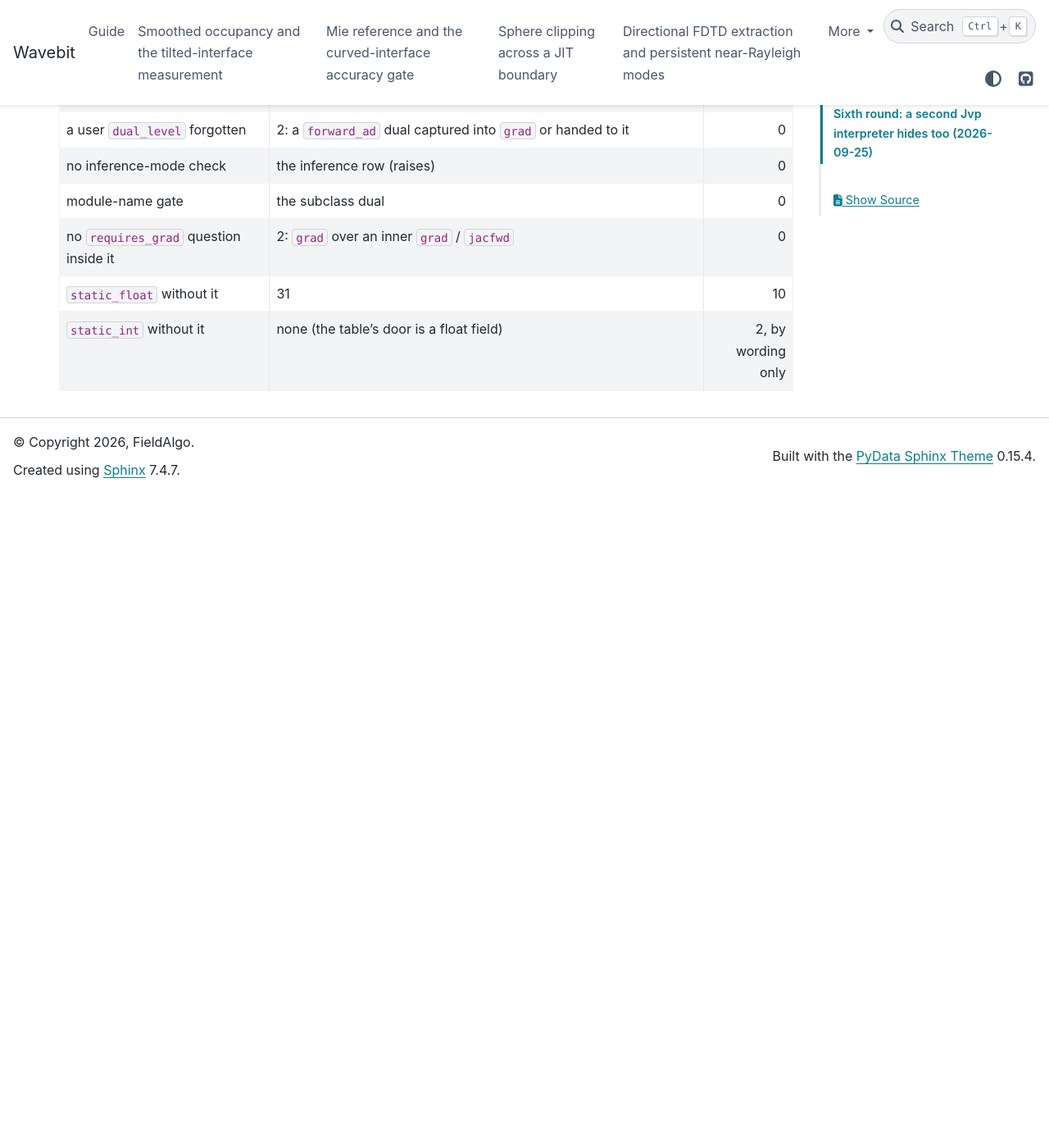
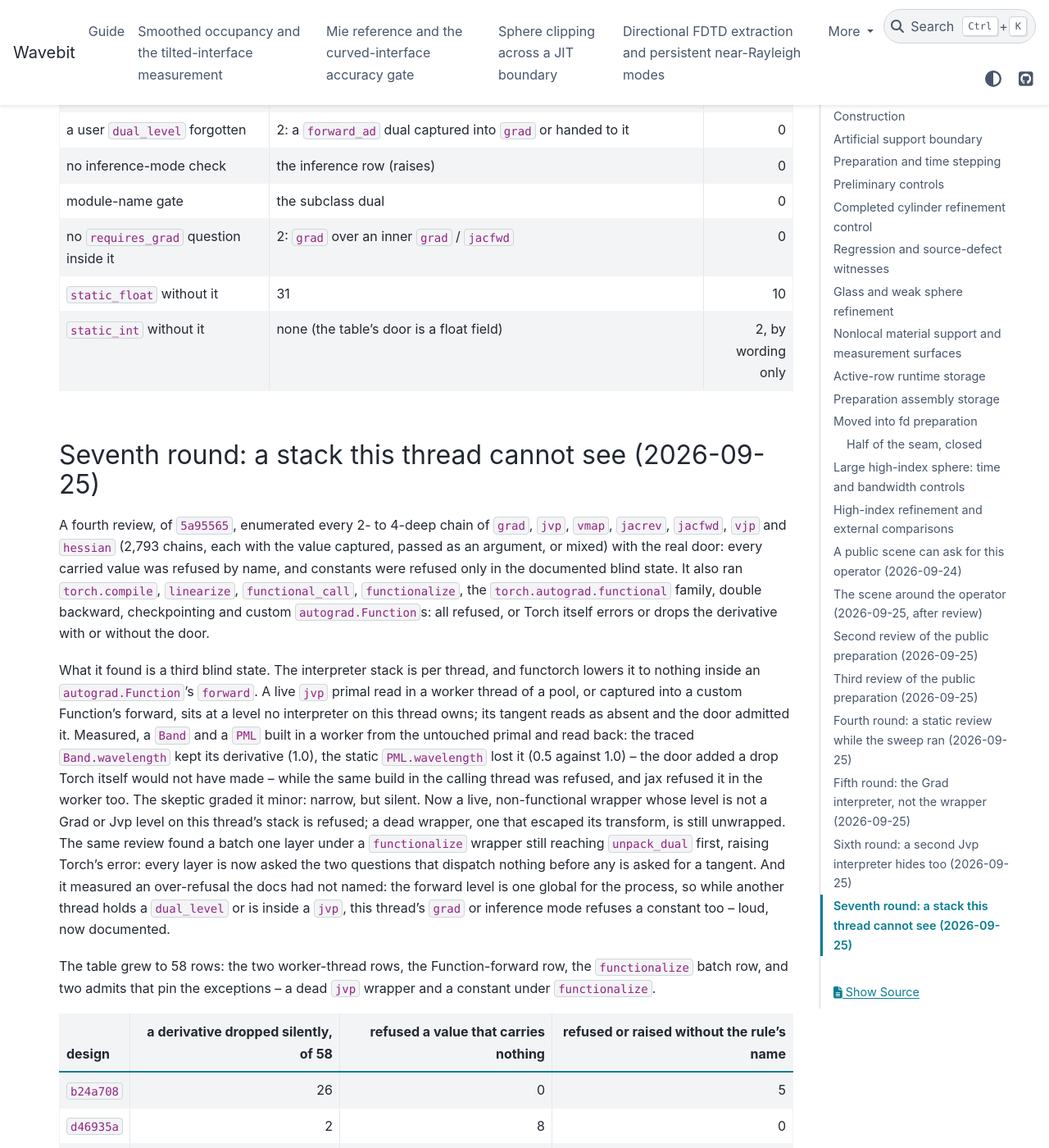
Before and after one commit to fieldalgo/wavebit, a Sphinx documentation site: the page built from docs/fd-symmetric-stencil.md, in a window 1280 px wide and 1400 px high, scrolled down 28610 px. Shown: the whole window at 82% size. Built offline with Sphinx 7.4.7 and the PyData theme 0.15.4, drawn with Linux system fonts in a browser that asks for light colours; before the commit the page ends 29212 px from its top, so only the background shows below that; some of the changed text lies outside the part shown.

Commit message:
fix(fd): a static door refuses a live wrapper from a stack this thread cannot see
A fourth review of 5a95565 enumerated every 2- to 4-deep chain of grad,
jvp, vmap, jacrev, jacfwd, vjp and hessian (2,793 chains, three ways each)
with the real door, plus torch.compile, linearize, functional_call,
functionalize, torch.autograd.functional, double backward, checkpointing
and custom autograd.Functions: every carried value refused by name. It
found a third blind state. The functorch interpreter stack is per thread,
and lowered to nothing inside an autograd.Function forward; a live jvp
primal read in a worker thread or captured into such a forward sits at a
level no interpreter here owns, its tangent reads as absent, and the door
admitted it -- a PML built in a worker lost the derivative (0.5 against
1.0) that a Band built beside it kept, while the calling thread and jax
refuse the same build.

torch_carried now refuses a live, non-functional wrapper whose level is
not a Grad or Jvp level on this thread's stack (a dead wrapper is still
unwrapped), and asks every layer the two dispatch-free questions before it
asks any for a tangent (a batch under a functionalize wrapper made
unpack_dual raise). The cross-thread over-refusal -- the forward level is
one global -- is documented.

The table grows to 58 rows. Silent drops on it: b24a708 26, d46935a 2,
a666d40 14, 1300b4e 7, 5a95565 3, this 0. Sixteen source mutants; the
batch question is an equivalent mutant now (the foreign-level check refuses
a batch anyway), recorded as such; static_int's arm by wording only.

Co-Authored-By: Claude Opus 5.5 <noreply@anthropic.com>

```diff
--- a/docs/fd-symmetric-stencil.md
+++ b/docs/fd-symmetric-stencil.md
@@ -1204,3 +1204,66 @@ Mutants, each alone, restored and SHA-checked, every turned row listed:
 | no `requires_grad` question inside it | 2: `grad` over an inner `grad` / `jacfwd` | 0 |
 | `static_float` without it | 31 | 10 |
 | `static_int` without it | none (the table's door is a float field) | 2, by wording only |
+
+## Seventh round: a stack this thread cannot see (2026-09-25)
+
+A fourth review, of `5a95565`, enumerated every 2- to 4-deep chain of `grad`, `jvp`,
+`vmap`, `jacrev`, `jacfwd`, `vjp` and `hessian` (2,793 chains, each with the value
+captured, passed as an argument, or mixed) with the real door: every carried value was
+refused by name, and constants were refused only in the documented blind state. It also
+ran `torch.compile`, `linearize`, `functional_call`, `functionalize`, the
+`torch.autograd.functional` family, double backward, checkpointing and custom
+`autograd.Function`s: all refused, or Torch itself errors or drops the derivative with or
+without the door.
+
+What it found is a third blind state. The interpreter stack is per thread, and functorch
+lowers it to nothing inside an `autograd.Function`'s `forward`. A live `jvp` primal read in
+a worker thread of a pool, or captured into a custom Function's forward, sits at a level no
+interpreter on this thread owns; its tangent reads as absent and the door admitted it.
+Measured, a `Band` and a `PML` built in a worker from the untouched primal and read back:
+the traced `Band.wavelength` kept its derivative (1.0), the static `PML.wavelength` lost it
+(0.5 against 1.0) -- the door added a drop Torch itself would not have made -- while the
+same build in the calling thread was refused, and jax refused it in the worker too. The
+skeptic graded it minor: narrow, but silent. Now a live, non-functional wrapper whose level
+is not a Grad or Jvp level on this thread's stack is refused; a dead wrapper, one that
+escaped its transform, is still unwrapped. The same review found a batch one layer under a
+`functionalize` wrapper still reaching `unpack_dual` first, raising Torch's error: every
+layer is now asked the two questions that dispatch nothing before any is asked for a
+tangent. And it measured an over-refusal the docs had not named: the forward level is one
+global for the process, so while another thread holds a `dual_level` or is inside a `jvp`,
+this thread's `grad` or inference mode refuses a constant too -- loud, now documented.
+
+The table grew to 58 rows: the two worker-thread rows, the Function-forward row, the
+`functionalize` batch row, and two admits that pin the exceptions -- a dead `jvp` wrapper
+and a constant under `functionalize`.
+
+| design | a derivative dropped silently, of 58 | refused a value that carries nothing | refused or raised without the rule's name |
+| --- | ---: | ---: | ---: |
+| `b24a708` | 26 | 0 | 5 |
+| `d46935a` | 2 | 8 | 0 |
+| `a666d40` | 14 | 2 | 3 |
+| `1300b4e` | 7 | 0 | 3 |
+| `5a95565` | 3 | 0 | 1 |
+| now | 0 | 0 | 0 |
+
+Mutants, each alone, restored and SHA-checked (the rows are listed in the sixth round for
+the unchanged parts):
+
+| mutant | table rows it turns | door tests failed |
+| --- | --- | ---: |
+| no tangent question | 6 | 12 |
+| no batch question | none -- an equivalent mutant: a vmap batch is a wrapper at a Vmap level, which this thread's Grad and Jvp levels never own, so the foreign-level check refuses it anyway; the question is kept because it names why a batch is refused without the level bookkeeping | 0 |
+| tangent asked on each layer during the walk | the `functionalize` batch row (raises) | 0 |
+| no walk | 3: `grad` over an inner `grad` / `jacfwd`, the `functionalize` batch row | 0 |
+| no blind-stack rule | 18 | 0 |
+| blind whenever a Grad or Jvp interpreter is on the stack | 4 admits | 0 |
+| Grad only (`1300b4e`) | 5 | 0 |
+| a user `dual_level` forgotten | 2 | 0 |
+| no inference-mode check | 1 | 0 |
+| module-name gate | 1 | 0 |
+| no `requires_grad` question inside it | 2 | 0 |
+| no foreign-level check (`5a95565`) | 3: the two worker rows and the Function-forward row | 0 |
+| the foreign-level check refusing a dead wrapper | the dead `jvp` wrapper (admit) | 0 |
+| the foreign-level check refusing a `functionalize` wrapper | the constant under `functionalize` (admit) | 0 |
+| `static_float` without it | 35 | 10 |
+| `static_int` without it | none (the table's door is a float field) | 2, by wording only |
```
Also changed, not shown: 2 other files.
